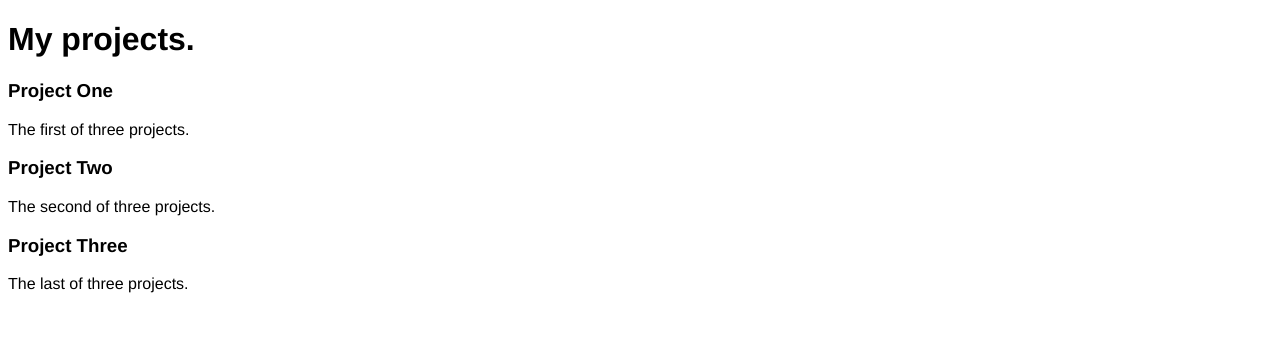
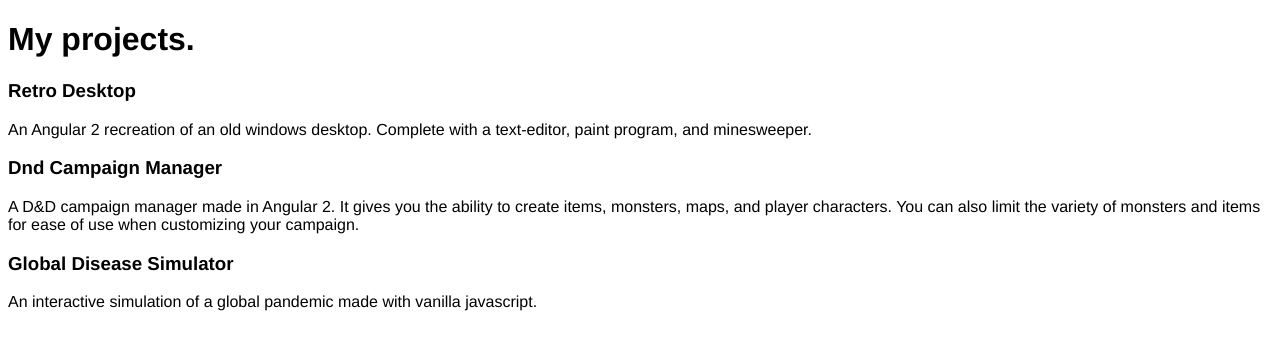
Before and after one commit to DylanCStack/portfolio, a Vue app: page /#/ in a window 1280 px wide. Shown: the top 350 px of the page. Built offline with nearby package versions, Linux system fonts and the light colour scheme.

Commit message:
add copy to projects list

```diff
--- a/src/components/ProjectList.vue
+++ b/src/components/ProjectList.vue
@@ -19,18 +19,24 @@
       projects: [
         {
           id: 0,
-          title: 'Project One',
-          description: 'The first of three projects.',
+          title: 'Retro Desktop',
+          description: 'An Angular 2 recreation of an old windows desktop. Complete with a text-editor, paint program, and minesweeper.',
+          technologies: ['Angular 2', 'Express.js'],
+          languages: ['Javascript', 'SQL'],
         },
         {
           id: 1,
-          title: 'Project Two',
-          description: 'The second of three projects.',
+          title: 'Dnd Campaign Manager',
+          description: 'A D&D campaign manager made in Angular 2. It gives you the ability to create items, monsters, maps, and player characters. You can also limit the variety of monsters and items for ease of use when customizing your campaign.',
+          technologies: ['Angular 2', 'Firebase'],
+          languages: ['Javascript'],
         },
         {
           id: 2,
-          title: 'Project Three',
-          description: 'The last of three projects.',
+          title: 'Global Disease Simulator',
+          description: 'An interactive simulation of a global pandemic made with vanilla javascript.',
+          technologies: [],
+          languages: ['Javascript'],
         },
       ],
     };
```
